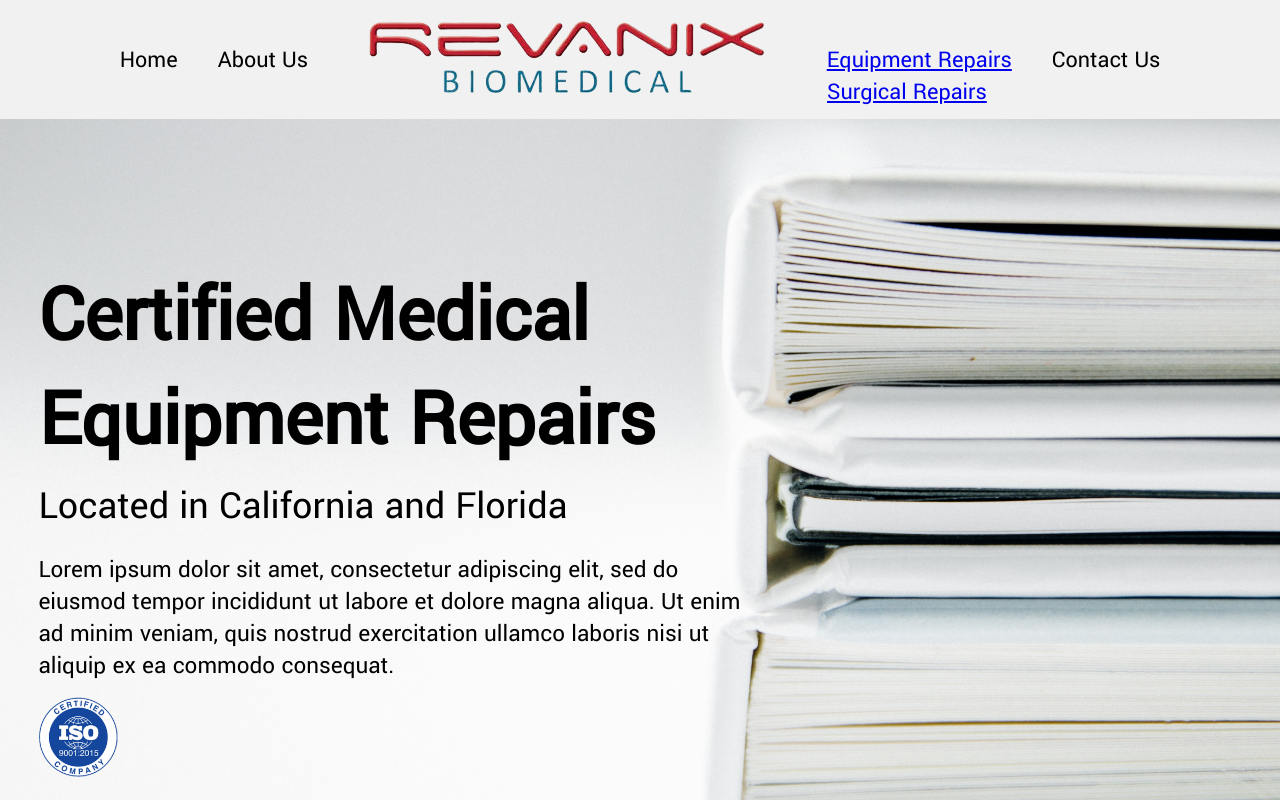
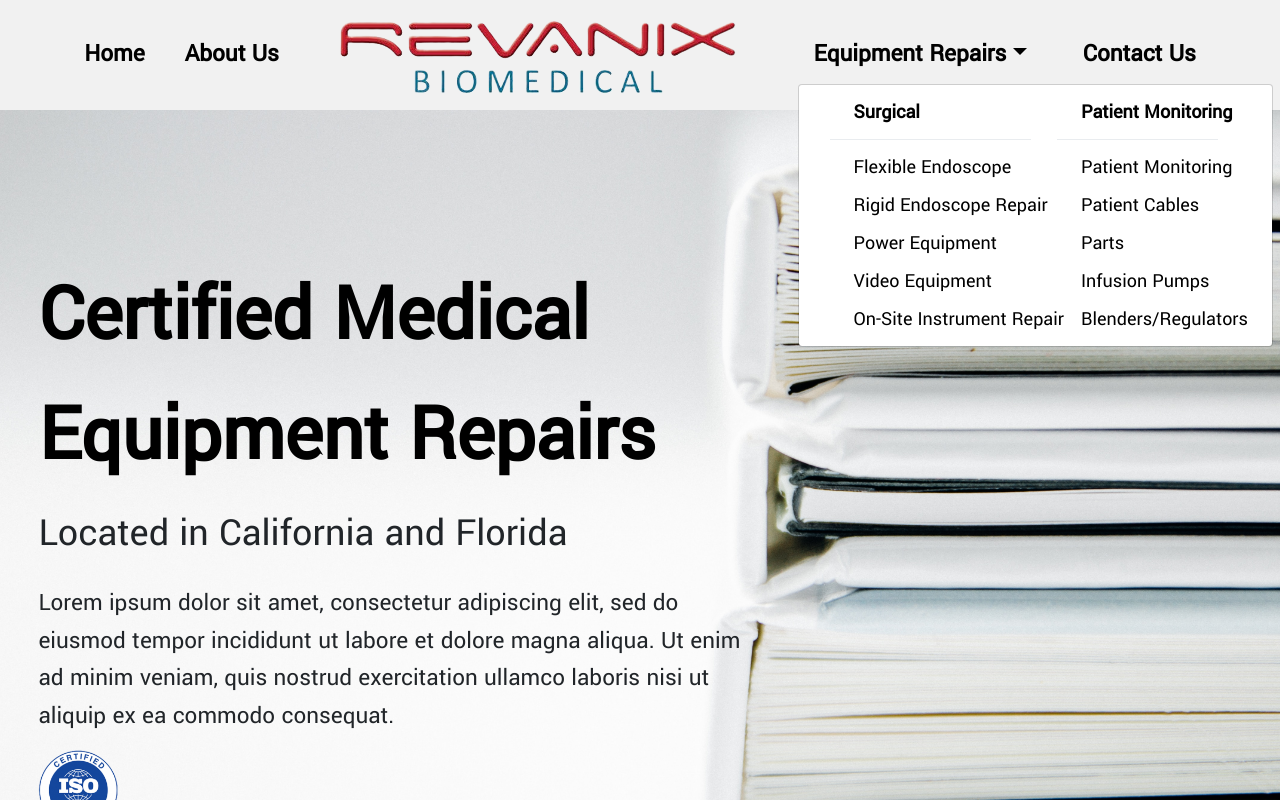
Before and after one commit to darcipons/revanix, a React (Create React App) app in the folder client/: page / in a window 1280 px wide. Both pictures are taken after a click on the button "Equipment Repairs". Shown: the top 800 px of the page. Built offline with nearby package versions, Linux system fonts and the light colour scheme.

Commit message:
final home page style

```diff
--- a/client/public/index.html
+++ b/client/public/index.html
@@ -12,6 +12,9 @@
     <link rel="apple-touch-icon" href="%PUBLIC_URL%/logo192.png" />
     <link href="https://fonts.googleapis.com/css?family=Archivo+Black|Yantramanav&display=swap" rel="stylesheet">
     <link rel="stylesheet" href="https://maxst.icons8.com/vue-static/landings/line-awesome/line-awesome/1.3.0/css/line-awesome.min.css">
+    <!-- <script src="//ajax.googleapis.com/ajax/libs/jquery/1.11.0/jquery.min.js"></script>
+    <script src="//netdna.bootstrapcdn.com/bootstrap/3.1.1/js/bootstrap.min.js"></script>
+    <link rel="stylesheet" type="text/css" href="//netdna.bootstrapcdn.com/bootstrap/3.1.1/css/bootstrap.min.css"> -->
     <!--
       manifest.json provides metadata used when your web app is installed on a
       user's mobile device or desktop. See https://developers.google.com/web/fundamentals/web-app-manifest/
--- a/client/src/App.js
+++ b/client/src/App.js
@@ -7,6 +7,7 @@ import Repairs from './pages/Repairs/Repairs'
 import Contact from './pages/Contact/Contact'
 import Footer from './components/Footer/Footer'
 import './App.css';
+import 'bootstrap/dist/css/bootstrap.min.css';
 
 function App() {
   return (
--- a/client/src/components/Navigation/Navbar.css
+++ b/client/src/components/Navigation/Navbar.css
@@ -1,9 +1,10 @@
 #nav-bar {
   display: flex;
   justify-content: center;
-  font-size: 24px;
+  font-size: 25px;
   text-decoration: none;
   font-family: 'Yantramanav', sans-serif;
+  font-weight: bold;
   background-color: #F1F1F1;
 }
 
@@ -26,3 +27,28 @@
   padding-left: 3%;
   padding-right: 3%;
 }
+
+.text a {
+ color: black !important;
+}
+
+.dropdown-menu.show  {
+  display: grid !important;
+  grid-template-columns: 1fr 1fr !important;
+  font-size: 20px !important;
+}
+
+.dropdown_left {
+  grid-column: 1;
+  padding-left: 12%;
+  padding-right: 10%;
+}
+
+.dropdown_right {
+  grid-column: 2;
+  padding-right: 25%;
+}
+
+.dropdown_header {
+  font-weight: bolder !important;
+}
--- a/client/src/components/Navigation/Navbar.js
+++ b/client/src/components/Navigation/Navbar.js
@@ -23,9 +23,27 @@ const Navbar = () => {
         <div className='navbar_logo'>
           <img src={logo} alt='revanix logo' ></img>
         </div>
-        <div className="nav_item">
-          <NavDropdown title='Equipment Repairs' className='text'>
-            <NavDropdown.Item eventKey='1'>Surgical Repairs</NavDropdown.Item>
+        <div className="nav_item" id='nav_dropdown'>
+          <NavDropdown title="Equipment Repairs" id="nav-dropdown" className="text">
+            <div className='dropdown_left'>
+            <NavDropdown.Item eventKey="4.1" className='dropdown_header'>Surgical</NavDropdown.Item>
+            <NavDropdown.Divider />
+            <NavDropdown.Item eventKey="4.2">Flexible Endoscope</NavDropdown.Item>
+            <NavDropdown.Item eventKey="4.3">Rigid Endoscope Repair</NavDropdown.Item>
+            <NavDropdown.Item eventKey="4.3">Power Equipment</NavDropdown.Item>
+            <NavDropdown.Item eventKey="4.3">Video Equipment</NavDropdown.Item>
+            <NavDropdown.Item eventKey="4.3">On-Site Instrument Repair</NavDropdown.Item>
+            </div>
+
+            <div className='dropdown_right'>
+            <NavDropdown.Item eventKey="4.1" className='dropdown_header'>Patient Monitoring</NavDropdown.Item>
+            <NavDropdown.Divider />
+            <NavDropdown.Item eventKey="4.2">Patient Monitoring</NavDropdown.Item>
+            <NavDropdown.Item eventKey="4.3">Patient Cables</NavDropdown.Item>
+            <NavDropdown.Item eventKey="4.3">Parts</NavDropdown.Item>
+            <NavDropdown.Item eventKey="4.3">Infusion Pumps</NavDropdown.Item>
+            <NavDropdown.Item eventKey="4.3">Blenders/Regulators</NavDropdown.Item>
+            </div>
           </NavDropdown>
         </div>
         <div className="nav_item">
@@ -35,6 +53,7 @@ const Navbar = () => {
         </div>
       </Nav>
     </div>
+
   )
 }
 
```
Also changed, not shown: client/src/pages/Home/Home.css (+1 -1 lines).
